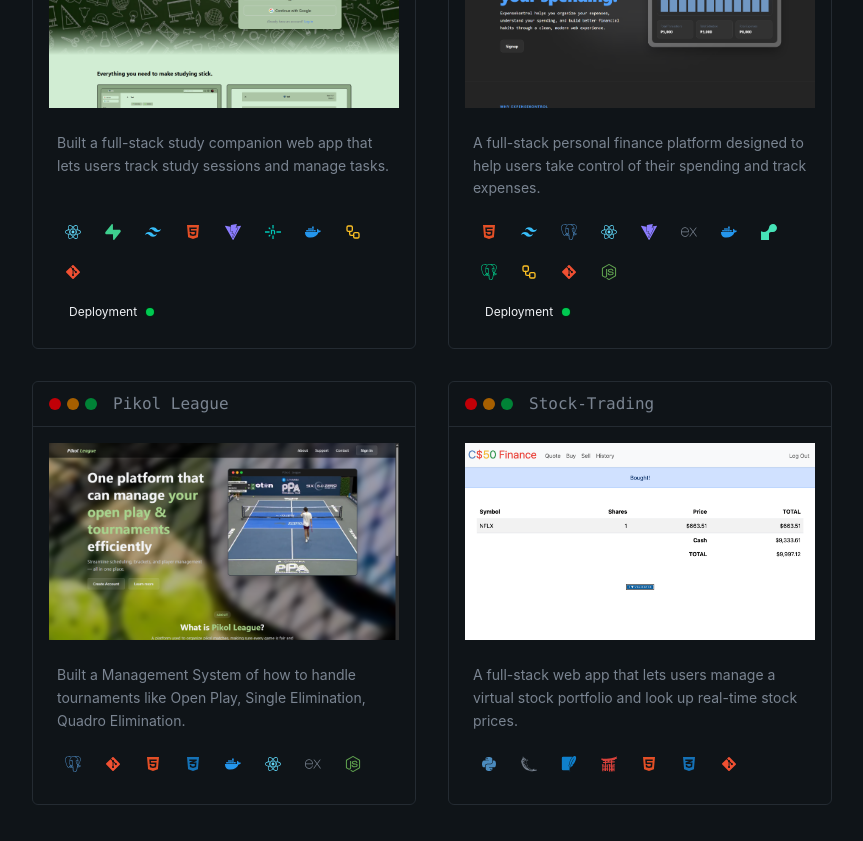
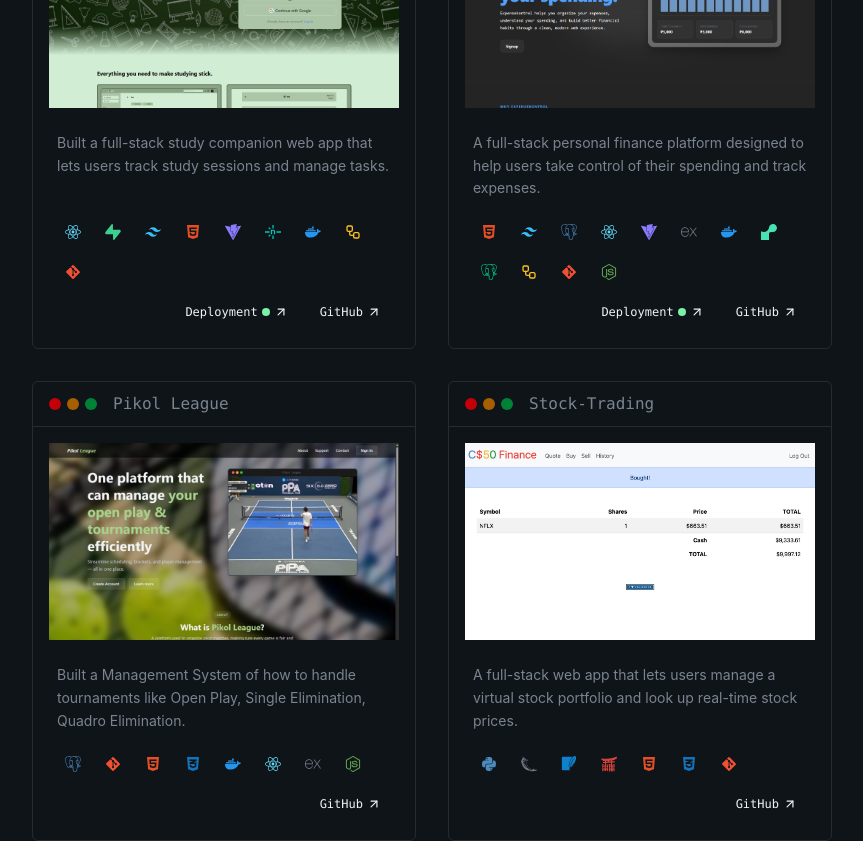
Before and after one commit to Ein-shen/My-porfolio, a React (Vite) app: page / in a window 1280 px wide. Shown: the part 831-1672 px from the top of the page, without its empty margins (208-1071 px from the left). Built offline with nearby package versions, Linux system fonts and the light colour scheme; the HTML template or start-up script is replaced by a standard one.

Commit message:
added changes in the buttons deployment and the github buttons

```diff
--- a/src/sections/Projects.jsx
+++ b/src/sections/Projects.jsx
@@ -1,4 +1,4 @@
-
+import { ArrowUpRight } from "lucide-react";
 import { FaGithub } from "react-icons/fa";
 import { Link } from "react-router-dom";
 import { TechIcon } from "../layout/Techicon";
@@ -54,8 +54,8 @@ const projects = [
     tags: [
       "PostgreSQL",
       "Git",
-      "Html",
-      "Css",
+      "HTML",
+      "CSS",
       "Docker",
       "React",
       "Express",
@@ -63,7 +63,6 @@ const projects = [
     ],
     github: "https://github.com/Ein-shen/Pikol",
   },
-
   {
     title: "Stock-Trading",
     description:
@@ -72,7 +71,6 @@ const projects = [
     tags: ["Python", "Flask", "SQLite", "Jinja", "HTML", "CSS", "Git"],
     github: "https://github.com/Ein-shen/Stock-Trading",
   },
-
 ];
 
 export const Projects = () => {
@@ -120,7 +118,7 @@ export const Projects = () => {
                     <span className="h-3 w-3 rounded-full bg-green-700" />
                   </div>
 
-                  <span className="theme-muted ml-2 truncate font-mono text-md text-muted-foreground">
+                  <span className="theme-muted ml-2 truncate font-mono text-base text-muted-foreground">
                     {project.title}
                   </span>
                 </div>
@@ -136,7 +134,7 @@ export const Projects = () => {
                       className="h-full w-full object-cover object-top transition-transform duration-700 group-hover:scale-105"
                     />
 
-                    {/* GitHub overlay */}
+                    {/* GitHub overlay (hover/focus only) */}
                     <div className="theme-overlay pointer-events-none absolute inset-0 flex items-center justify-center gap-3 opacity-0 transition-opacity duration-300 group-focus-within:pointer-events-auto group-focus-within:opacity-100 group-hover:pointer-events-auto group-hover:opacity-100">
                       <a
                         href={project.github}
@@ -157,8 +155,6 @@ export const Projects = () => {
                     {project.description}
                   </p>
 
-
-
                   {/* Icon-only tech stack */}
                   <ul className="mt-auto flex flex-wrap gap-2 pt-1">
                     {project.tags.map((tag) => (
@@ -167,25 +163,41 @@ export const Projects = () => {
                         title={tag}
                         className="theme-muted inline-flex items-center justify-center rounded-full p-2 text-muted-foreground transition-colors hover:border-muted-foreground hover:bg-muted"
                       >
-                        <TechIcon
-                          name={tag}
-                          className="h-4 w-4 shrink-0"
-                        />
+                        <TechIcon name={tag} className="h-4 w-4 shrink-0" />
                       </li>
                     ))}
                   </ul>
-                  {project.live && (
+
+                  {/* Deployment and GitHub buttons */}
+                  <div className="flex items-center justify-end gap-3">
+                    {project.live && (
+                      <a
+                        href={project.live}
+                        target="_blank"
+                        rel="noopener noreferrer"
+                        aria-label={`View live ${project.title} project`}
+                        className="group/live inline-flex items-center gap-1 rounded-md  px-2.5 py-1 font-mono text-xs transition-colors hover:bg-muted"
+                      >
+                        Deployment
+                        <span
+                          aria-hidden="true"
+                          className="h-2 w-2 rounded-full   bg-green-300 transition-colors group-hover/live:border-green-500 group-hover/live:bg-green-500"
+                        />
+                        <ArrowUpRight className="h-3.5 w-3.5 transition-transform group-hover/live:-translate-y-0.5 group-hover/live:translate-x-0.5" />
+                      </a>
+                    )}
+
                     <a
-                      href={project.live}
+                      href={project.github}
                       target="_blank"
                       rel="noopener noreferrer"
-                      className="group inline-flex w-fit items-center gap-2 rounded-md  px-3 py-1 text-xs transition-colors hover:bg-muted"
+                      aria-label={`View ${project.title} on GitHub`}
+                      className="group/gh inline-flex items-center gap-1 rounded-md  px-2.5 py-1 font-mono text-xs transition-colors hover:bg-muted"
                     >
-                      Deployment
-                      <span className="rounded-md border border-black/80 bg-green-500 px-1 py-1 transition-colors group-hover:bg-green-600"></span>
+                      GitHub
+                      <ArrowUpRight className="h-3.5 w-3.5 transition-transform group-hover/gh:-translate-y-0.5 group-hover/gh:translate-x-0.5" />
                     </a>
-                  )}
-
+                  </div>
                 </div>
               </article>
             ))}
```
